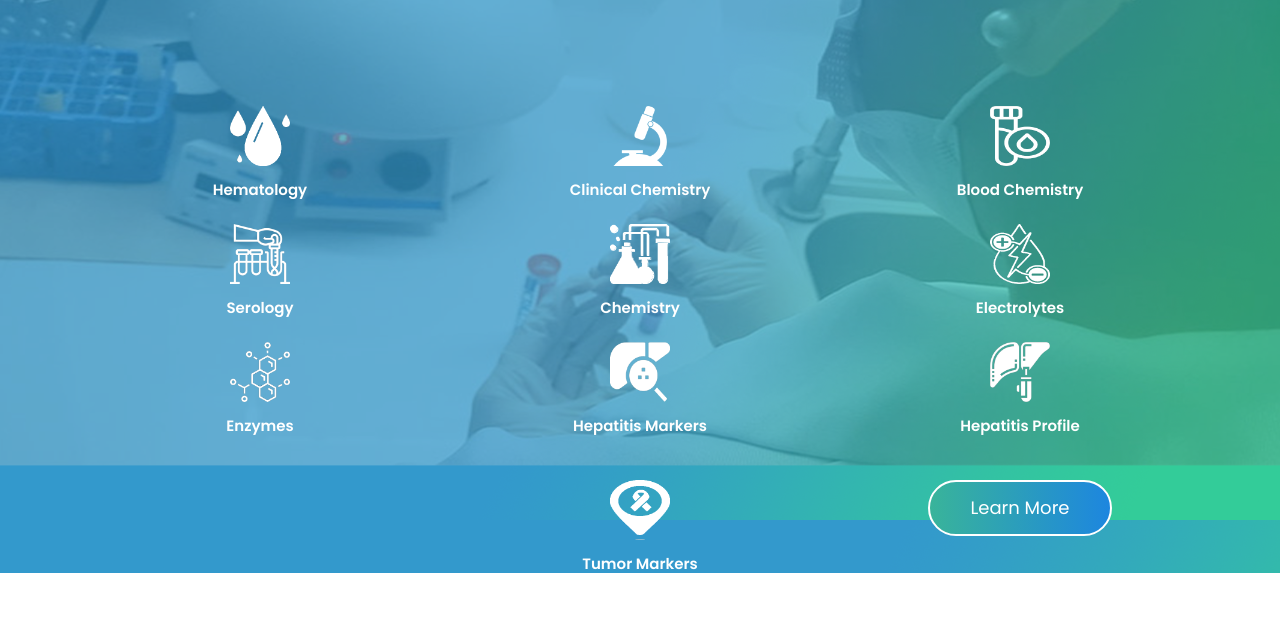
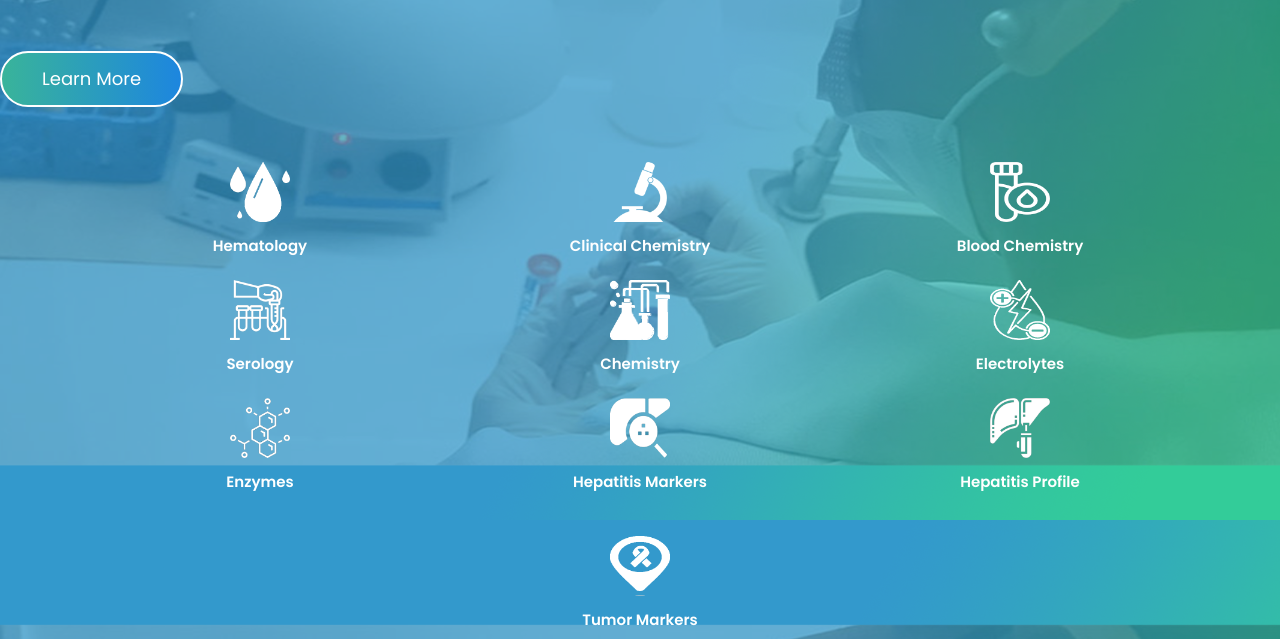
Before and after one commit to christinemaetrinidad/HTV, a plain HTML site: page index.html in a window 1280 px wide. Shown: the part 1906-2545 px from the top of the page. Drawn offline with Linux system fonts and the light colour scheme; some packages are replaced by stand-ins of ours.

Commit message:
Update index.html

```diff
--- a/index.html
+++ b/index.html
@@ -232,6 +232,7 @@
                <span class="icon-logo"><img src="images/icon-logo.png" alt="#"></span>
                <h2>Our Services</h2>
             </div>
+	      <a href="service.html" data-scroll class="btn btn-light btn-position btn-radius btn-brd grd1 effect-1">Learn More</a>
          <div class="container">
             <div class="row">
                <div class="col-lg-12 col-md-12 col-sm-6 col-xs-12">
@@ -315,9 +316,6 @@
                            <h4>Tumor Markers</h4>
                         </div>
                      </div>
-					 <div class="col-lg-4 col-md-6 col-sm-6 col-xs-12">
-                        <div class="serv">
-						<a href="service.html" data-scroll class="btn btn-light btn-position btn-radius btn-brd grd1 effect-1">Learn More</a>
                   </div>
                </div>
             </div>
```
